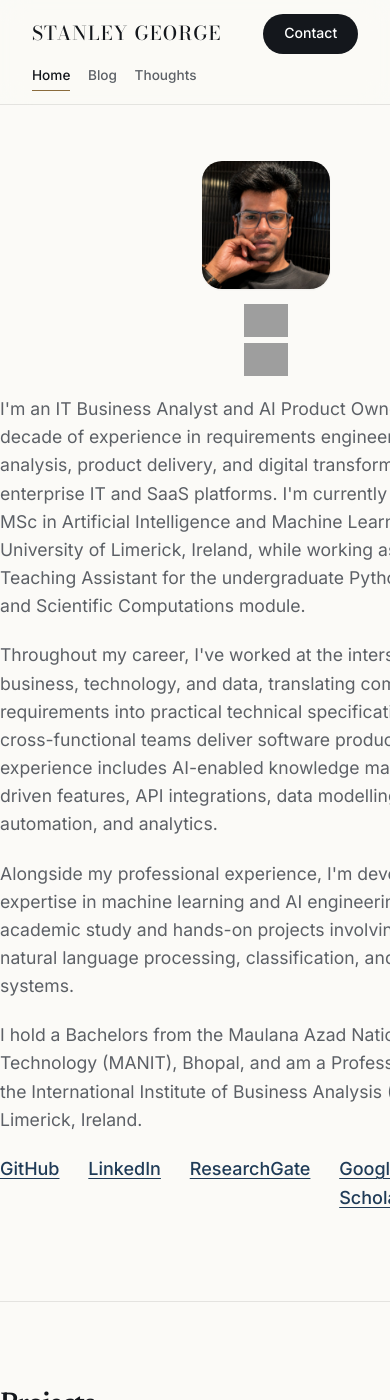
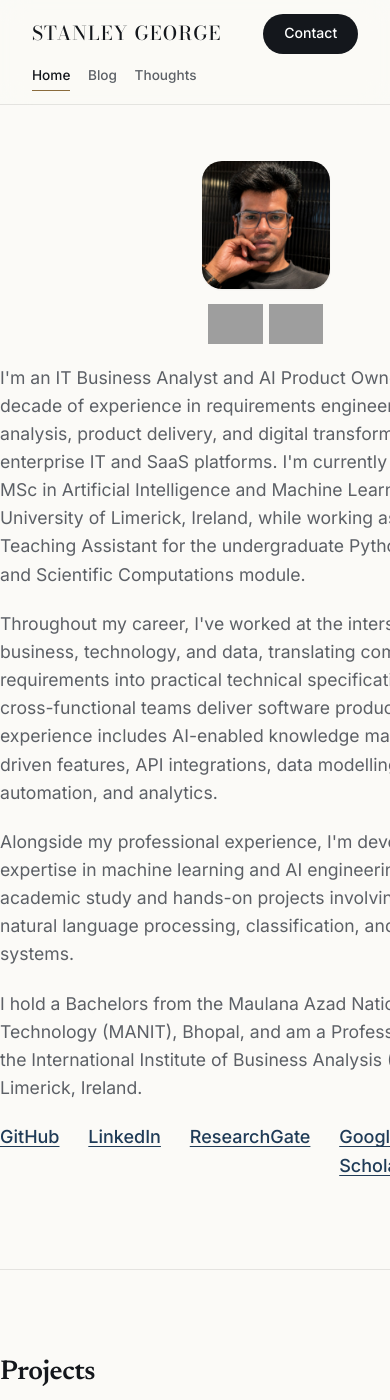
Before and after one commit to stageor/stageor.github.io, a Jekyll site: the page built from index.html, in a window 390 px wide and 1400 px high. Built offline with Jekyll 4.4.1, drawn with Linux system fonts in a browser that asks for light colours; grey boxes are pictures that could not be loaded.

Commit message:
Lay the IIBA badges out side by side, sized to the photo's width
- Badges now sit in a horizontal row, centered under the avatar,
  instead of stacked vertically
- Enlarged them (5.6rem desktop, 3.4rem mobile) so the pair fits
  neatly within the photo's width without overflowing into the
  bio text

Co-Authored-By: Claude Sonnet 5 <noreply@anthropic.com>
Claude-Session: https://claude.ai/code/session_01V1zx5mLX7vrJ9dsy7ibrGV

```diff
--- a/assets/css/style.css
+++ b/assets/css/style.css
@@ -211,18 +211,21 @@ p { margin: 0 0 1.2em; color: var(--ink-soft); font-weight: 400; }
 }
 .badges {
   display: flex;
-  flex-direction: column;
+  flex-direction: row;
+  justify-content: center;
   align-items: center;
-  gap: 0.5rem;
+  gap: 0.6rem;
+  width: 100%;
   max-width: 100%;
 }
 .badge-link {
   display: block;
+  flex: 0 1 auto;
   transition: transform 0.3s var(--ease);
 }
 .badge-link:hover { transform: translateY(-2px); }
 .badge-link .badge {
-  width: 3.2rem;
+  width: 5.6rem;
   max-width: 100%;
   height: auto;
   display: block;
@@ -240,7 +243,7 @@ p { margin: 0 0 1.2em; color: var(--ink-soft); font-weight: 400; }
   .prose { grid-template-columns: 1fr; gap: 1.2rem; }
   .avatar-col { flex-direction: column; align-items: center; position: static; margin: 0 auto; }
   .prose .avatar { width: 8rem; height: 8rem; }
-  .badge-link .badge { width: 2.75rem; }
+  .badge-link .badge { width: 3.4rem; }
   .badges { gap: 0.4rem; }
 }
 
```
